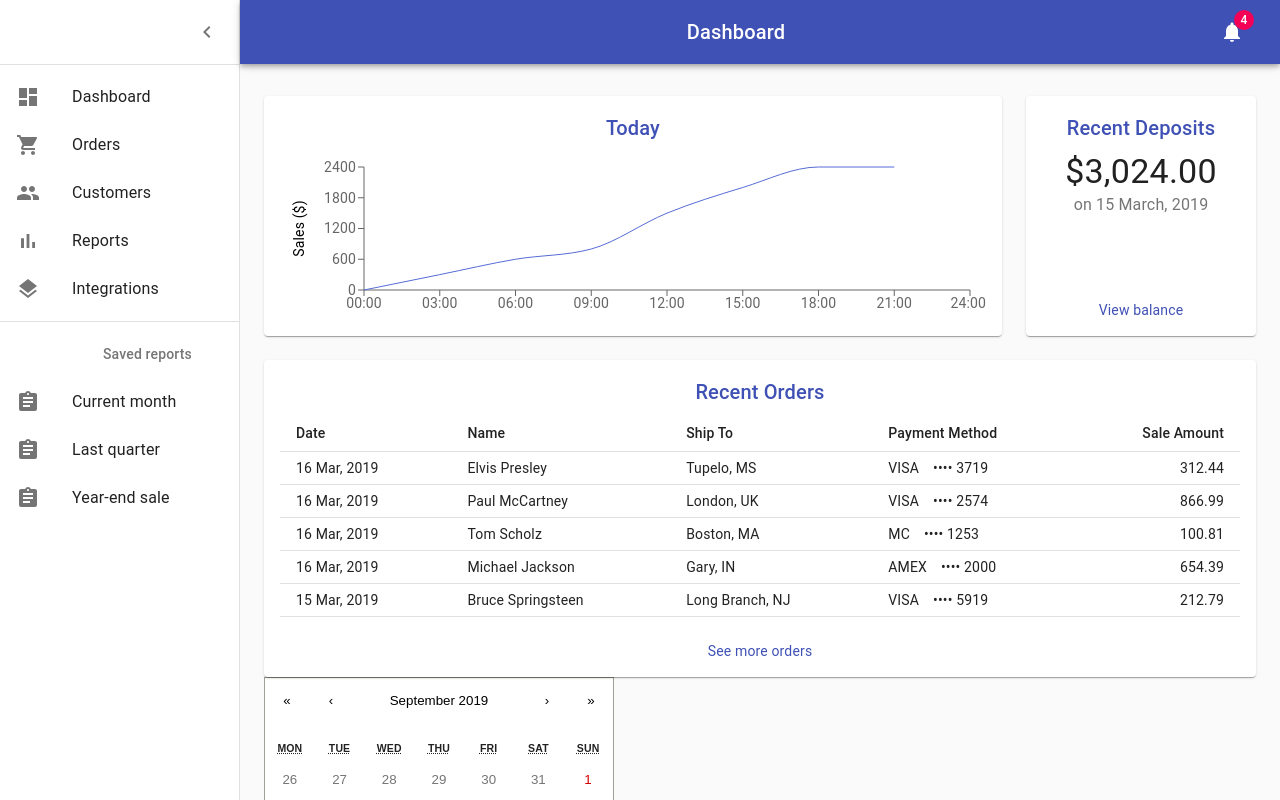
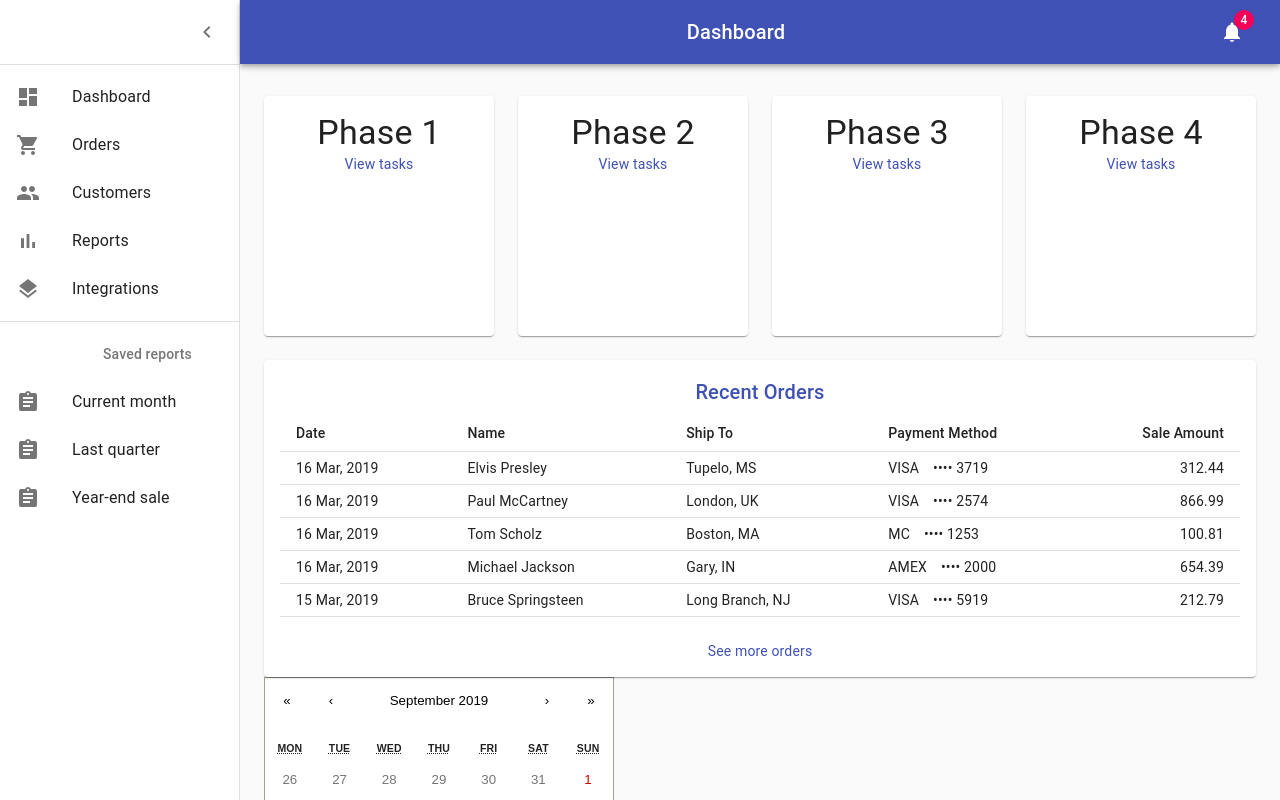
Before and after one commit to delaware19/team-2, a React (Create React App) app in the folder rise-up/: page / in a window 1280 px wide. Built offline with nearby package versions, Linux system fonts and the light colour scheme.

Commit message:
added phases to dashboard

```diff
--- a/rise-up/src/components/Dashboard.js
+++ b/rise-up/src/components/Dashboard.js
@@ -19,7 +19,7 @@ import ChevronLeftIcon from '@material-ui/icons/ChevronLeft';
 import NotificationsIcon from '@material-ui/icons/Notifications';
 import { mainListItems, secondaryListItems } from './listItems';
 import Chart from './Chart';
-import Deposits from './Deposits';
+import Phases from './Phases';
 import Orders from './Orders';
 import Calendar from 'react-calendar';
 
@@ -173,16 +173,25 @@ export default function Dashboard() {
         <div className={classes.appBarSpacer} />
         <Container maxWidth="lg" className={classes.container}>
           <Grid container spacing={3}>
-            {/* Chart */}
-            <Grid item xs={12} md={8} lg={9}>
+            {/* Recent Phases */}
+            <Grid item xs={12} md={4} lg={3}>
               <Paper className={fixedHeightPaper}>
-                <Chart />
+                <Phases name="Phase 1" />
               </Paper>
             </Grid>
-            {/* Recent Deposits */}
             <Grid item xs={12} md={4} lg={3}>
               <Paper className={fixedHeightPaper}>
-                <Deposits />
+                <Phases name="Phase 2"/>
+              </Paper>
+            </Grid>
+            <Grid item xs={12} md={4} lg={3}>
+              <Paper className={fixedHeightPaper}>
+                <Phases name="Phase 3"/>
+              </Paper>
+            </Grid>
+            <Grid item xs={12} md={4} lg={3}>
+              <Paper className={fixedHeightPaper}>
+                <Phases name="Phase 4"/>
               </Paper>
             </Grid>
             {/* Recent Orders */}
--- /dev/null
+++ b/rise-up/src/components/Phases.js
@@ -0,0 +1,34 @@
+/* eslint-disable no-script-url */
+
+import React from 'react';
+import Link from '@material-ui/core/Link';
+import { makeStyles } from '@material-ui/core/styles';
+import Typography from '@material-ui/core/Typography';
+import Title from './Title';
+
+const useStyles = makeStyles({
+  depositContext: {
+    flex: 1,
+  },
+});
+
+function Phases(props){
+
+    const classes = useStyles();
+    return (
+    <React.Fragment>
+
+      <Typography component="p" variant="h4">
+        {props.name}
+      </Typography>
+
+      <div>
+        <Link color="primary" href="javascript:;">
+          View tasks
+        </Link>
+      </div>
+    </React.Fragment>
+    );
+  }
+
+export default Phases;
```
